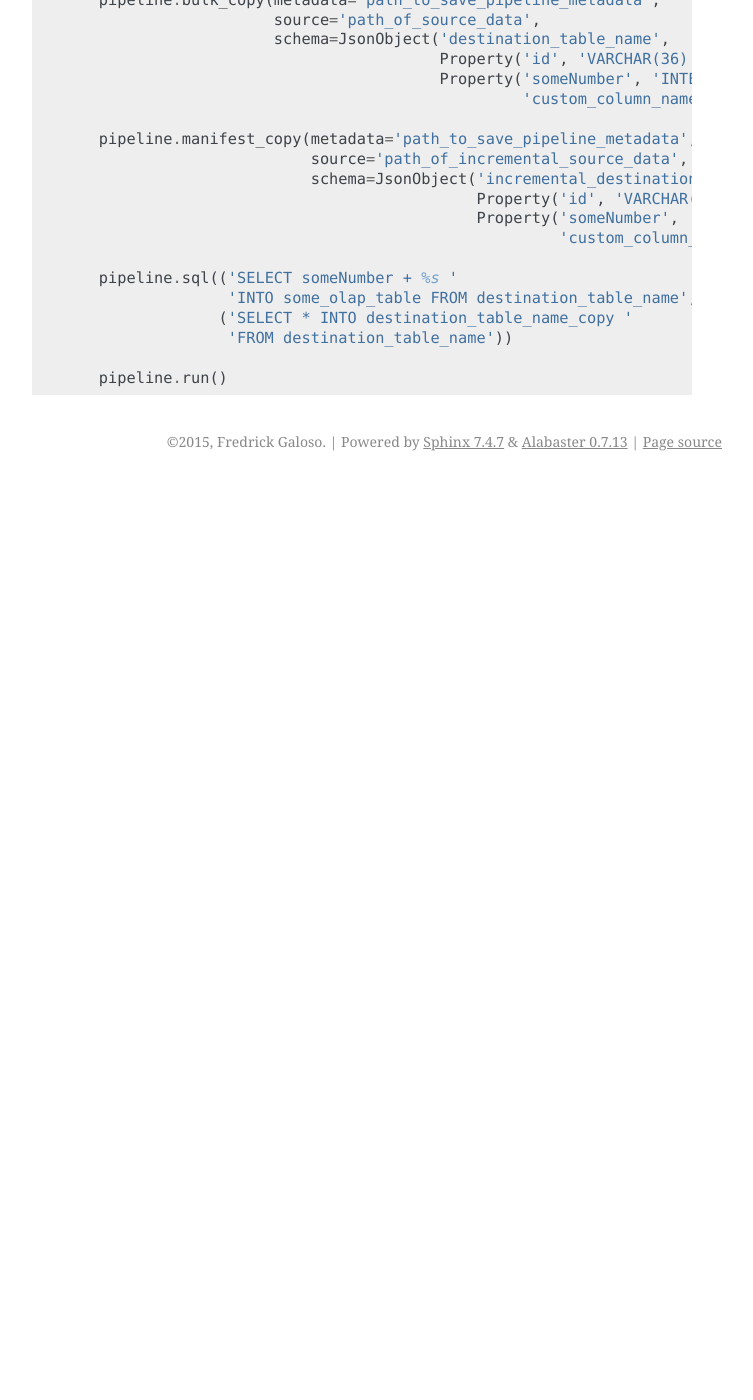
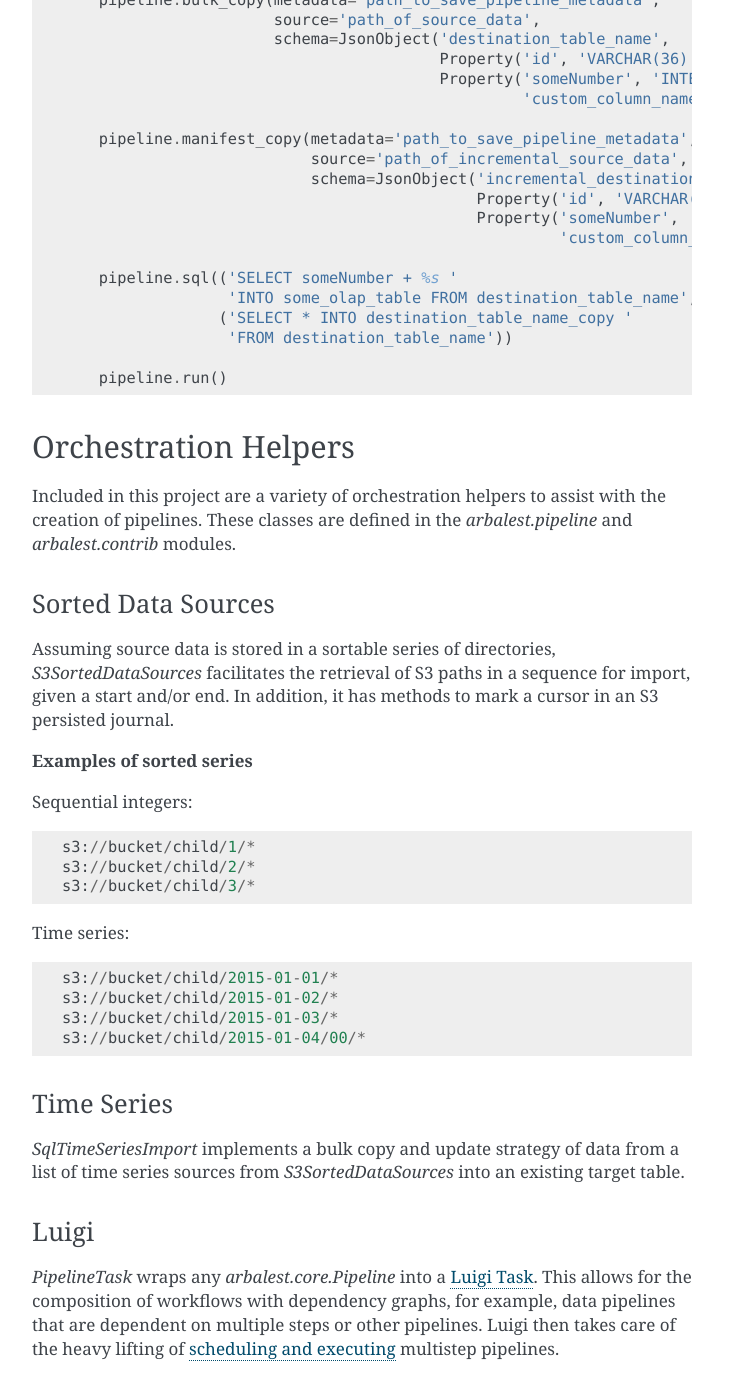
Before and after one commit to Dwolla/arbalest, a Sphinx documentation site: the page built from docs/getting-started.rst, in a window 1280 px wide and 1400 px high, scrolled down 2962 px. Shown: the whole window, without its empty margins (388-1141 px from the left). Built offline with Sphinx 7.4.7, drawn with Linux system fonts in a browser that asks for light colours; before the commit the page ends 3443 px from its top, so only the background shows below that; some of the changed text lies outside the part shown.

Commit message:
Add Orchestration Helpers sphinx docs
- Sorted Data Sources
- Time Series
- Luigi

```diff
--- a/docs/getting-started.rst
+++ b/docs/getting-started.rst
@@ -157,3 +157,49 @@
                       'FROM destination_table_name'))
 
         pipeline.run()
+
+Orchestration Helpers
+---------------------
+
+Included in this project are a variety of orchestration helpers to assist with
+the creation of pipelines.
+These classes are defined in the `arbalest.pipeline` and `arbalest.contrib` modules.
+
+Sorted Data Sources
+~~~~~~~~~~~~~~~~~~~
+
+Assuming source data is stored in a sortable series of directories, `S3SortedDataSources`
+facilitates the retrieval of S3 paths in a sequence for import, given a start
+and/or end. In addition, it has methods to mark a cursor in an S3 persisted journal.
+
+**Examples of sorted series**
+
+Sequential integers::
+
+    s3://bucket/child/1/*
+    s3://bucket/child/2/*
+    s3://bucket/child/3/*
+
+Time series::
+
+    s3://bucket/child/2015-01-01/*
+    s3://bucket/child/2015-01-02/*
+    s3://bucket/child/2015-01-03/*
+    s3://bucket/child/2015-01-04/00/*
+
+Time Series
+~~~~~~~~~~~
+
+`SqlTimeSeriesImport` implements a bulk copy and update strategy of data from
+a list of time series sources from `S3SortedDataSources` into an existing
+target table.
+
+Luigi
+~~~~~
+
+`PipelineTask` wraps any `arbalest.core.Pipeline` into a `Luigi Task <http://luigi.readthedocs.org/en/latest/tasks.html>`_.
+This allows for the composition of workflows with dependency graphs, for example,
+data pipelines that are dependent on multiple steps or other pipelines. Luigi then takes care of
+the heavy lifting of
+`scheduling and executing <http://luigi.readthedocs.org/en/latest/central_scheduler.html>`_
+multistep pipelines.
```
